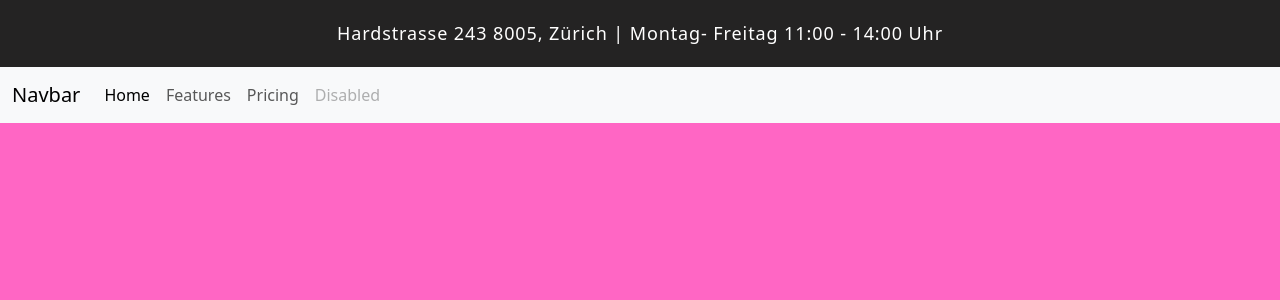
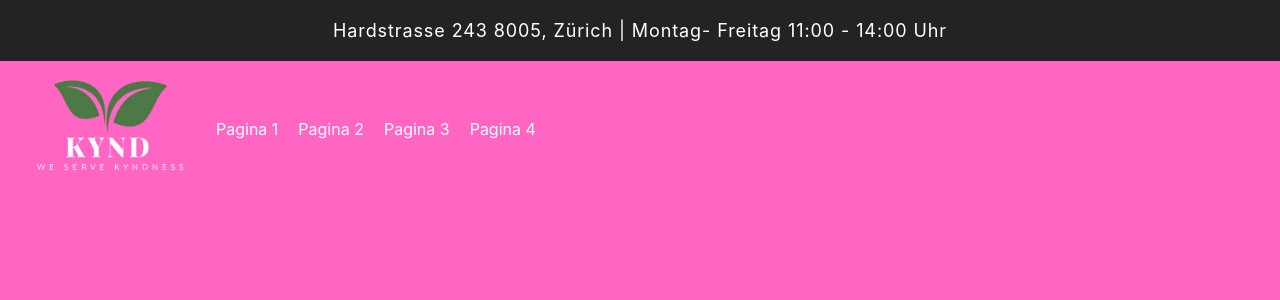
Before and after one commit to HeyTiina/kynd, a React (Create React App) app: page / in a window 1280 px wide. Shown: the top 300 px of the page. Built offline with nearby package versions, Linux system fonts and the light colour scheme.

Commit message:
with no bootstrap

```diff
--- a/src/Hero.css
+++ b/src/Hero.css
@@ -6,3 +6,38 @@
   font-size: 18px;
   letter-spacing: 0.05em;
 }
+
+.navbar {
+  display: flex;
+  align-items: center;
+  padding: 1rem;
+}
+
+.logo {
+  margin-right: 20px;
+}
+
+.logo img {
+  width: 180px;
+  height: 100px;
+}
+
+.nav-links {
+  display: flex;
+  list-style: none;
+  margin: 0;
+  padding: 0;
+}
+
+.nav-links li {
+  margin-right: 20px;
+}
+
+.nav-links a {
+  color: #fff;
+  text-decoration: none;
+}
+
+.nav-links a:hover {
+  color: #ccc;
+}
--- a/src/Hero.js
+++ b/src/Hero.js
@@ -1,4 +1,5 @@
 import "./Hero.css";
+import Kynd from "./img/kynd-logo.png";
 
 export default function Hero() {
   return (
@@ -6,39 +7,25 @@ export default function Hero() {
       <div className="direction">
         Hardstrasse 243 8005, Zürich | Montag- Freitag 11:00 - 14:00 Uhr
       </div>
-      <nav class="navbar navbar-expand-lg bg-body-tertiary">
-        <div class="container-fluid">
-          <a class="navbar-brand" href="#">
-            Navbar
-          </a>
-          <button
-            class="navbar-toggler"
-            type="button"
-            data-bs-toggle="collapse"
-            data-bs-target="#navbarNavAltMarkup"
-            aria-controls="navbarNavAltMarkup"
-            aria-expanded="false"
-            aria-label="Toggle navigation"
-          >
-            <span class="navbar-toggler-icon"></span>
-          </button>
-          <div class="collapse navbar-collapse" id="navbarNavAltMarkup">
-            <div class="navbar-nav">
-              <a class="nav-link active" aria-current="page" href="#">
-                Home
-              </a>
-              <a class="nav-link" href="#">
-                Features
-              </a>
-              <a class="nav-link" href="#">
-                Pricing
-              </a>
-              <a class="nav-link disabled" aria-disabled="true">
-                Disabled
-              </a>
-            </div>
-          </div>
+
+      <nav class="navbar">
+        <div class="logo">
+          <img src={Kynd} alt="Logo de la empresa" />
         </div>
+        <ul class="nav-links">
+          <li>
+            <a href="#pagina1">Pagina 1</a>
+          </li>
+          <li>
+            <a href="#pagina2">Pagina 2</a>
+          </li>
+          <li>
+            <a href="#pagina3">Pagina 3</a>
+          </li>
+          <li>
+            <a href="#pagina4">Pagina 4</a>
+          </li>
+        </ul>
       </nav>
     </section>
   );
--- a/src/index.js
+++ b/src/index.js
@@ -3,8 +3,6 @@ import ReactDOM from 'react-dom/client';
 import './index.css';
 import App from './App';
 import reportWebVitals from './reportWebVitals';
-import "bootstrap/dist/css/bootstrap.min.css";
-import "bootstrap/dist/js/bootstrap.bundle.min";
 
 const root = ReactDOM.createRoot(document.getElementById('root'));
 root.render(
```
Also changed, not shown: src/img/kynd-logo.png (added). Lines whose indentation alone changed are shown as unchanged.
